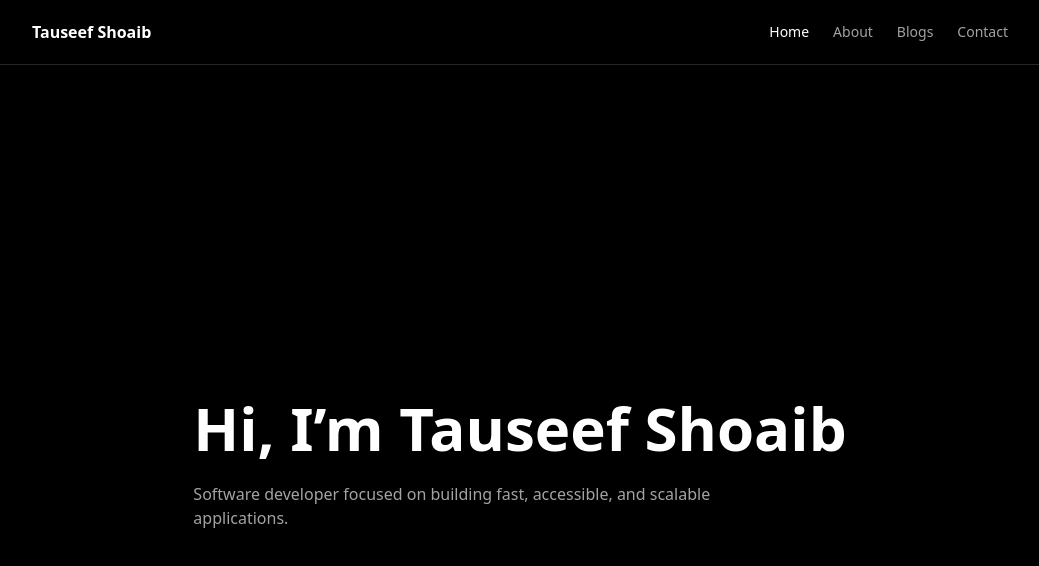
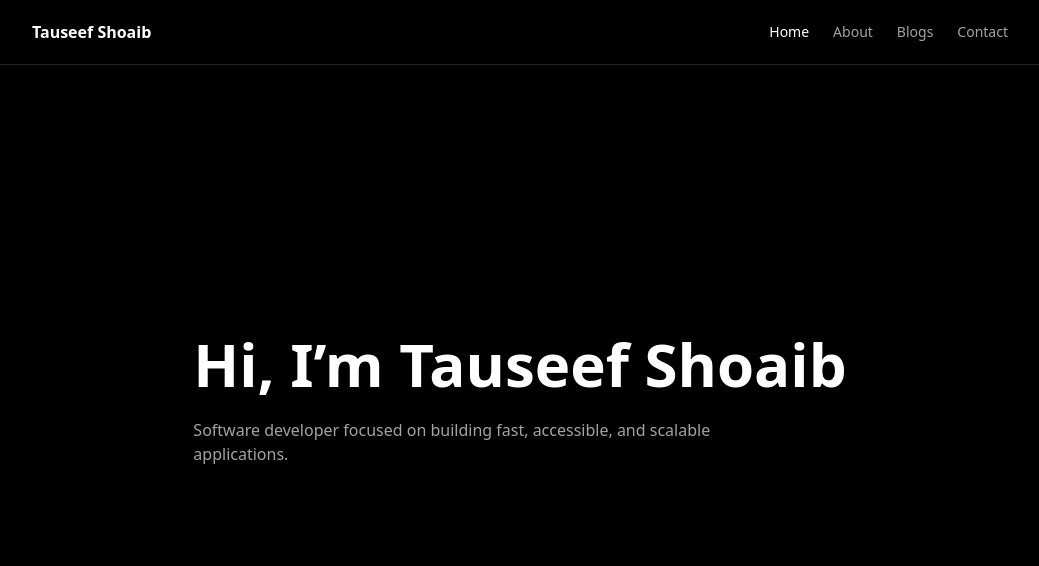
Before and after one commit to tauseefshoaib/portfolio, a React (Vite) app: page / in a window 1280 px wide. Shown: the top 566 px of the page, without its empty margins (120-1159 px from the left). Built offline with nearby package versions, Linux system fonts and the light colour scheme.

Commit message:
fix scrolling

```diff
--- a/src/App.jsx
+++ b/src/App.jsx
@@ -9,7 +9,6 @@ export default function App() {
   return (
     <div className="bg-black text-white min-h-screen">
       <Navbar />
-      <div className="pt-16">
       <Routes>
         <Route path="/" element={<Home />} />
         <Route path="/about" element={<About />} />
@@ -17,6 +16,5 @@ export default function App() {
         <Route path="/contact" element={<Contact />} />
       </Routes>
     </div>
-    </div>
   );
 }
```
Lines whose indentation alone changed are shown as unchanged.
